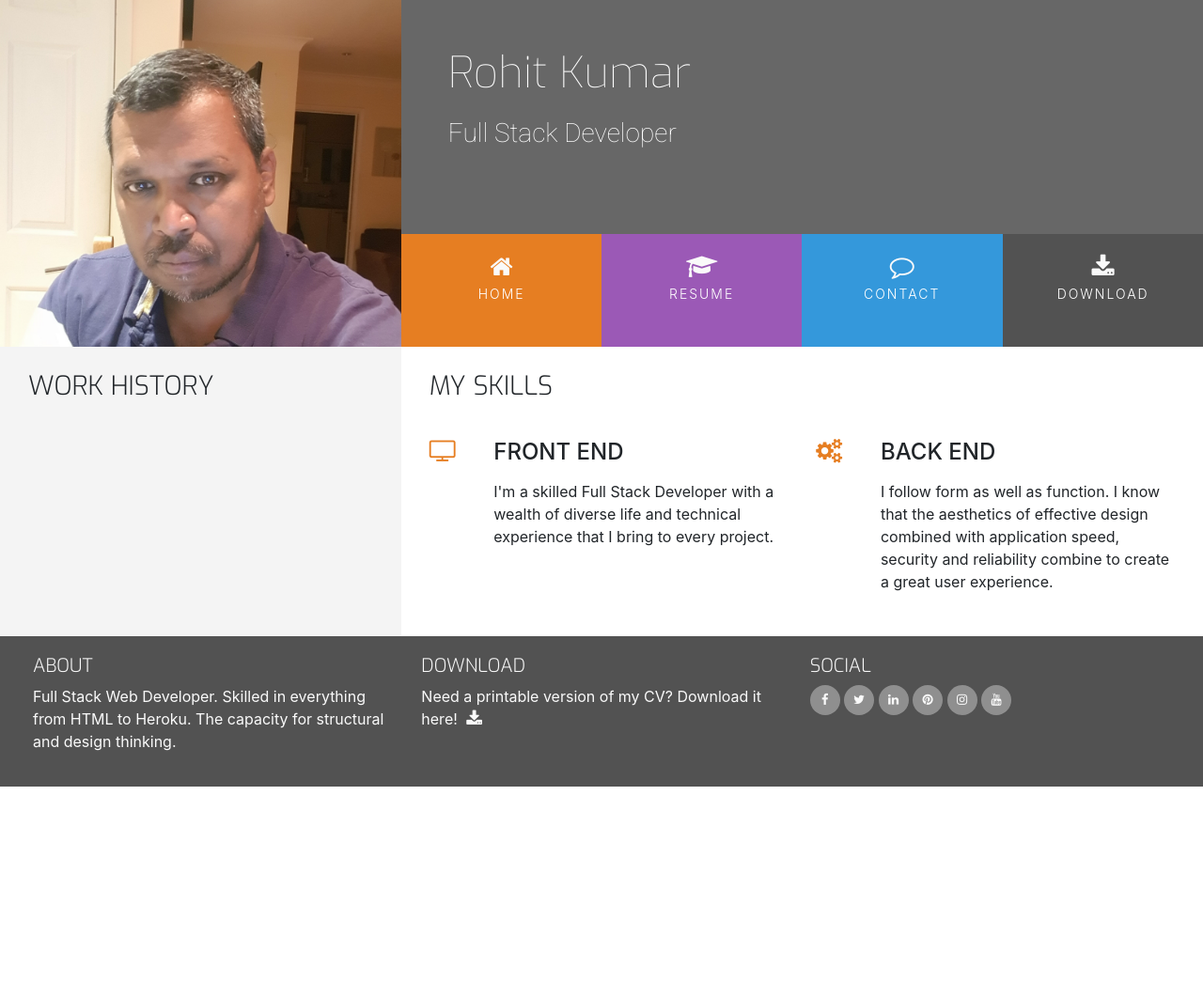
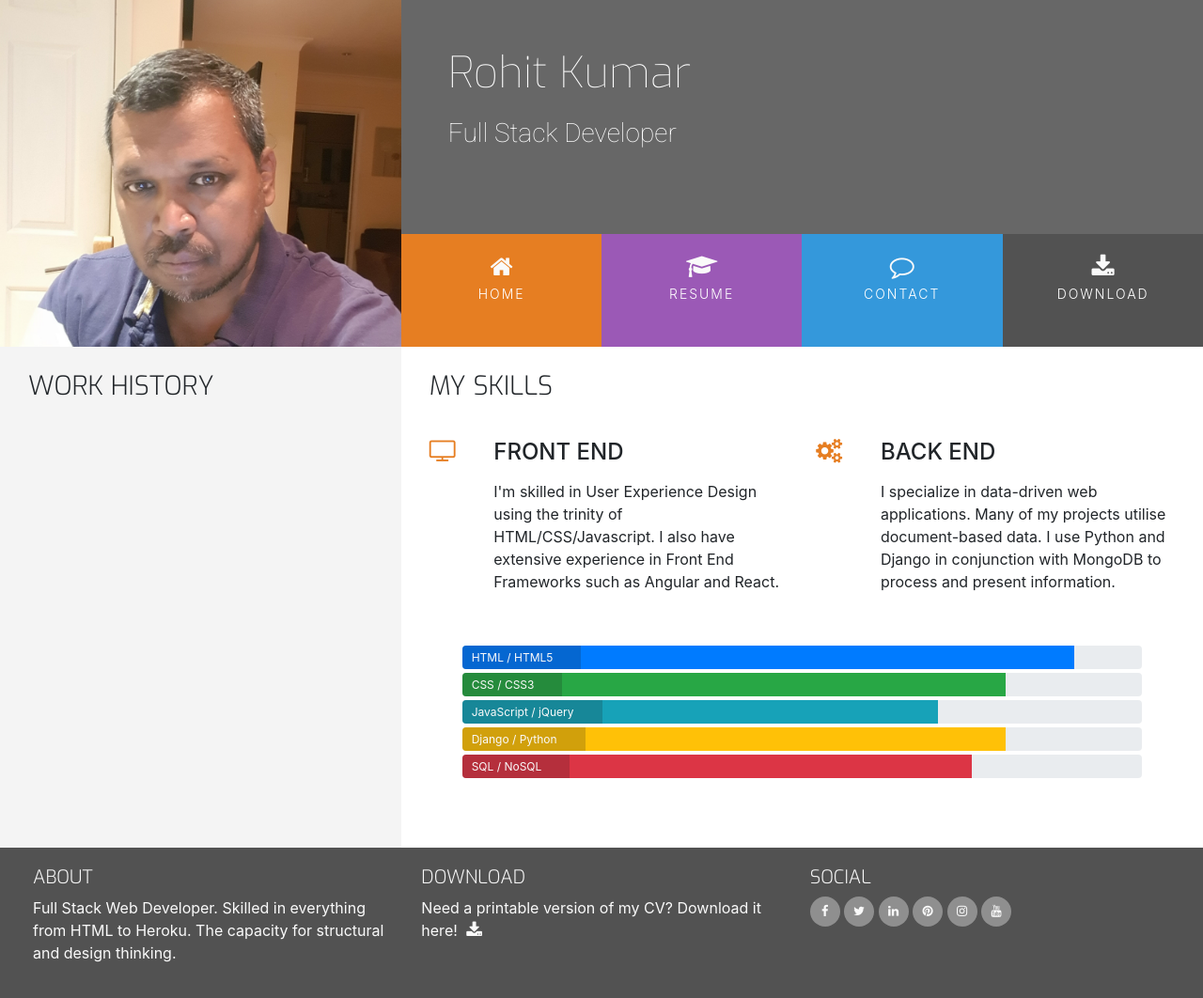
Before and after one commit to RoVsEk23/UCD-Resume, a plain HTML site: page resume.html in a window 1280 px wide. Shown: the whole page at 94% size. Before the commit the page ends 837 px from the top, so only its background shows below. Drawn offline with nearby package versions, Linux system fonts and the light colour scheme.

Commit message:
Resume page - My Skills section complete

```diff
--- a/assets/css/style.css
+++ b/assets/css/style.css
@@ -258,3 +258,24 @@ footer {
     position: relative;
     width: 60%;
 }
+
+/*------------------------------------------------Skills */
+
+.progress {
+    position: relative;
+    height: 25px;
+    margin-bottom: 4px;
+}
+
+.progress-type {
+    position: absolute;
+    left: 0px;
+    font-weight: 400;
+    padding: 20px 30px 20px 10px; /* Matt Rudge padding: 3px 30px 2px 10px */
+    color: #fafafa;
+    background-color: rgba(25, 25, 25, 0.2);
+}
+
+.progress-section {
+    margin: 40px 20px;
+}
--- a/resume.html
+++ b/resume.html
@@ -26,7 +26,7 @@
                     <div class="col">
                         <ul id="nav" class="list-inline menucontainer">
                             <li class="col-6 col-sm-3 ui-menu-color-home list-inline-item menuitem">
-                                <a href="#" class="hvr-sweep-to-bottom"><i class="fa fa-home" aria-hidden="true"></i><span>Home</span></a>
+                                <a href="index.html" class="hvr-sweep-to-bottom"><i class="fa fa-home" aria-hidden="true"></i><span>Home</span></a>
                             </li>
                             <li class="col-6 col-sm-3 ui-menu-color-resume list-inline-item menuitem">
                                 <a href="#" class="hvr-sweep-to-bottom"><i class="fa fa-graduation-cap" aria-hidden="true"></i><span>Resume</span></a>
@@ -66,7 +66,7 @@
                             </div>
                             <div class="col-10">
                                 <h4 class="three-reasons-heading uppercase">Front End</h4>
-                                <p>I'm a skilled Full Stack Developer with a wealth of diverse life and technical experience that I bring to every project.</p>
+                                <p>I'm skilled in User Experience Design using the trinity of HTML/CSS/Javascript. I also have extensive experience in Front End Frameworks such as Angular and React.</p>
                             </div>
                         </div>
                     </div>
@@ -77,7 +77,41 @@
                             </div>
                             <div class="col-10">
                                 <h4 class="three-reasons-heading uppercase">Back End</h4>
-                                <p> I follow form as well as function. I know that the aesthetics of effective design combined with application speed, security and reliability combine to create a great user experience.</p>
+                                <p>I specialize in data-driven web applications. Many of my projects utilise document-based data. I use Python and Django in conjunction with MongoDB to process and present information.</p>
+                            </div>
+                        </div>
+                    </div>
+                </div>
+                <div class="row progress-section">
+                    <div class="col">
+                        <div class="progress">
+                            <div class="progress-bar" role="progressbar" aria-valuenow="90" aria-valuemin="0" aria-valuemax="100" style="width:90%;">
+                                <span class="sr-only">90% complete</span>
+                                <span class="progress-type">HTML / HTML5</span>
+                            </div>
+                        </div>
+                        <div class="progress">
+                            <div class="progress-bar bg-success" role="progressbar" aria-valuenow="80" aria-valuemin="0" aria-valuemax="100" style="width:80%;">
+                                <span class="sr-only">80% complete</span>
+                                <span class="progress-type">CSS / CSS3</span>
+                            </div>
+                        </div>
+                        <div class="progress">
+                            <div class="progress-bar bg-info" role="progressbar" aria-valuenow="70" aria-valuemin="0" aria-valuemax="100" style="width:70%;">
+                                <span class="sr-only">70% complete</span>
+                                <span class="progress-type">JavaScript / jQuery</span>
+                            </div>
+                        </div>
+                        <div class="progress">
+                            <div class="progress-bar bg-warning" role="progressbar" aria-valuenow="80" aria-valuemin="0" aria-valuemax="100" style="width:80%;">
+                                <span class="sr-only">80% complete</span>
+                                <span class="progress-type">Django / Python</span>
+                            </div>
+                        </div>
+                        <div class="progress">
+                            <div class="progress-bar bg-danger" role="progressbar" aria-valuenow="75" aria-valuemin="0" aria-valuemax="100" style="width:75%;">
+                                <span class="sr-only">75% complete</span>
+                                <span class="progress-type">SQL / NoSQL</span>
                             </div>
                         </div>
                     </div>
```
